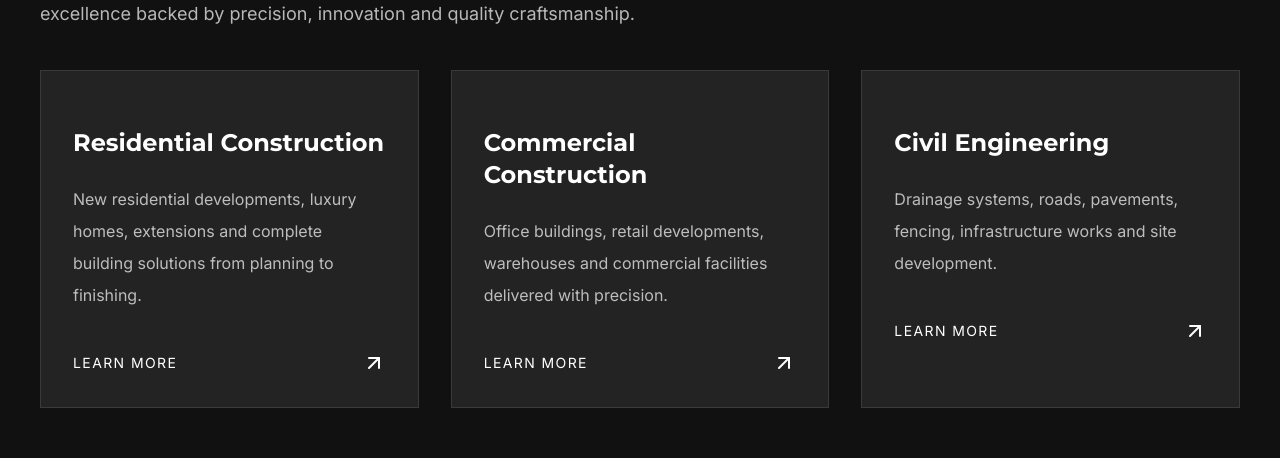
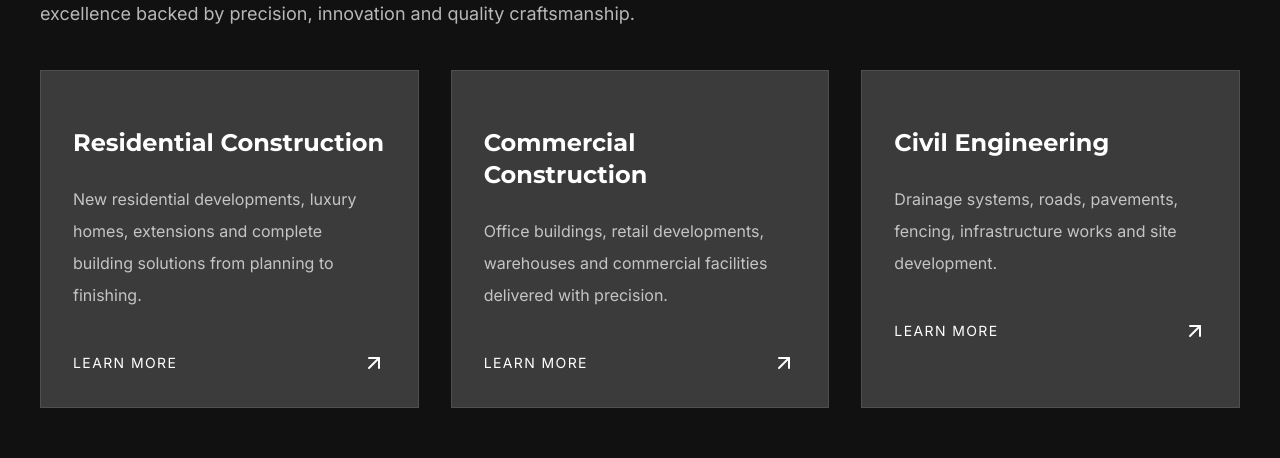
Before and after one commit to Richardyohanna/Axis_and_Grid, a React (Vite) app: page / in a window 1280 px wide. Shown: the part 1902-2360 px from the top of the page. Built offline with nearby package versions, Linux system fonts and the light colour scheme.

Commit message:
reduced overlay opacity

```diff
--- a/src/sections/Hero/Hero.tsx
+++ b/src/sections/Hero/Hero.tsx
@@ -70,7 +70,7 @@ const Hero = () => {
       </div>
 
       {/* Dark gradient overlay for legibility */}
-      <div className="absolute inset-0 bg-gradient-to-t from-black/70 via-black/50 to-black/30" />
+      <div className="absolute inset-0 bg-gradient-to-t from-black/40 via-black/20 to-black/10 " />
 
       {/* Content */}
       <Container className="relative z-10 flex flex-col justify-center py-16 lg:py-20">
--- a/src/sections/home/Services/ServiceCard.tsx
+++ b/src/sections/home/Services/ServiceCard.tsx
@@ -22,7 +22,7 @@ const ServiceCard = ({ service, index }: Props) => {
         overflow-hidden
         border
         border-white/10
-        bg-white/[0.08]
+        bg-white/[0.18]
         p-8
         transition-all
         duration-500
--- a/src/styles/globals.css
+++ b/src/styles/globals.css
@@ -141,7 +141,7 @@ img {
 .background-overlay {
   position: absolute;
   inset: 0;
-  background: rgba(0, 0, 0, 0.55);
+  background: rgba(0, 0, 0, 0.35);
 }
 
 /* Tablets */
```
